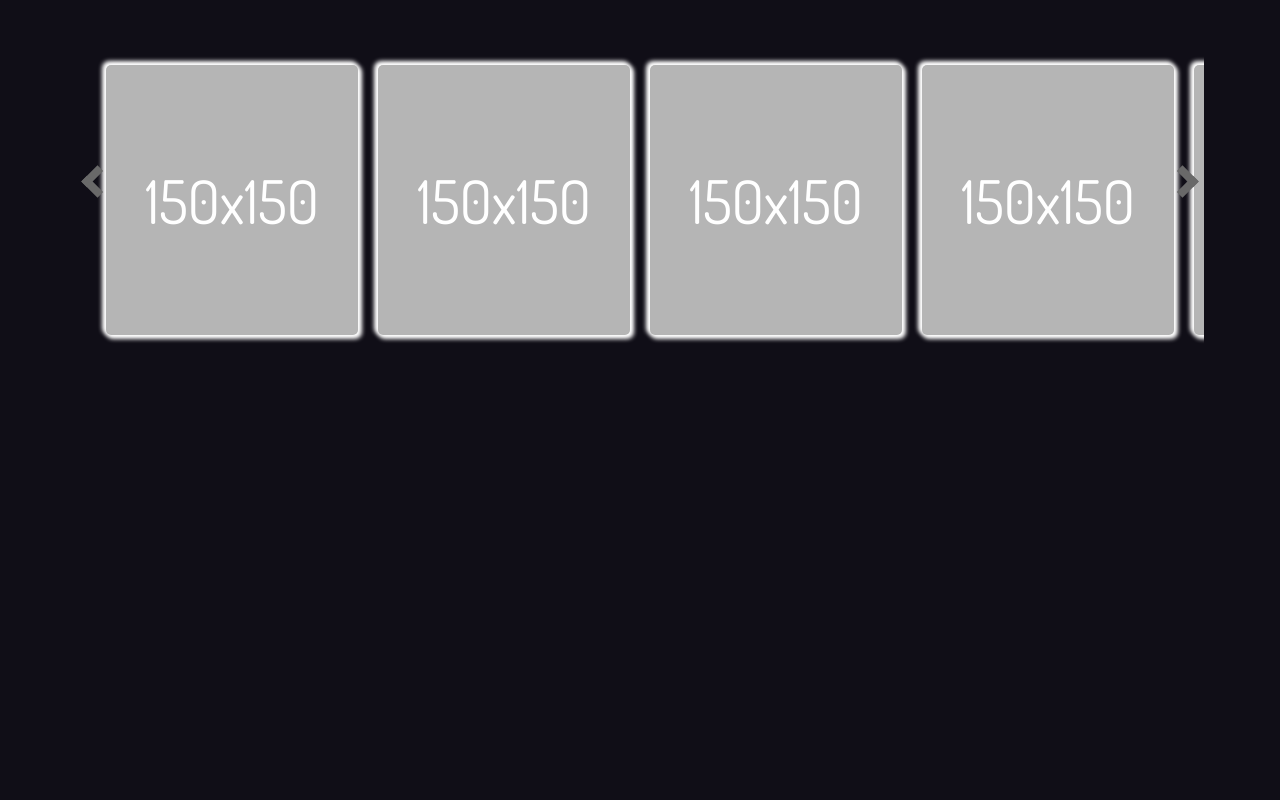
After one commit to Erozinho/IMPACTA-SSPI, a Django app: template templates/carrosel.html in a window 1280 px wide. The commit adds this page. Run offline with Django 5.2, Linux system fonts and the light colour scheme; the template is opened without the code that fills it, so the values that code supplies are empty.

Commit message:
✨feat: create carrosel.html

```diff
--- /dev/null
+++ b/static/carrosel.css
@@ -0,0 +1,86 @@
+@import url("https://fonts.googleapis.com/css?family=Dosis:400,700");
+
+body {
+    background-color: #100e17;
+    font: 16px/1.5 "Dosis", sans-serif;
+    margin: 0;
+    padding: 0;
+
+ }
+ #container {
+    height: 50vh;
+    display: grid;
+    place-items: center;
+    position: relative;
+}
+
+ #slider-container {
+     height: 300px;
+     width: 85vw;
+     max-width: 1400px;
+     position: relative;
+     overflow: hidden;
+     padding: 20px;
+ }
+ #slider-container .btn {
+     position: absolute;
+     top: calc(50% - 30px);
+     height: 15px;
+     width: 15px;
+     border-left: 8px solid #696969;
+     border-top: 8px solid #696969;
+     cursor: pointer;
+ }
+ #slider-container .btn:hover {
+     transform: scale(1.2);
+ }
+ #slider-container .btn.inactive {
+     border-color: #282828
+ }
+ #slider-container .btn:first-of-type {
+     transform: rotate(-45deg);
+     left: 10px
+ }
+ #slider-container .btn:last-of-type {
+     transform: rotate(135deg);
+     right: 10px;
+ }
+ #slider-container #slider {
+     display: flex;
+     width: 1000%;
+     height: 100%;
+     transition: all .5s;
+ }
+ #slider-container #slider .slide {
+     height: 90%;
+     margin: auto 10px;
+     background-color: #b5b5b5;
+     border-radius: 5px;
+     box-shadow: 2px 2px 4px 2px white, -2px -2px 4px 2px white;
+     display: grid;
+     place-items: center;
+ }
+ #slider-container #slider .slide span {
+     color: white;
+     font-size: 60px;
+ }
+ @media only screen and (min-width: 1100px) {
+     #slider-container #slider .slide {
+         width: calc(2.5% - 20px);
+     }
+ }
+ @media only screen and (max-width: 1100px) {
+     #slider-container #slider .slide {
+         width: calc(3.3333333% - 20px);
+     }
+ }
+ @media only screen and (max-width: 900px) {
+     #slider-container #slider .slide {
+         width: calc(5% - 20px);
+     }
+ }
+ @media only screen and (max-width: 550px) {
+     #slider-container #slider .slide {
+         width: calc(10% - 20px);
+     }
+ }
--- /dev/null
+++ b/templates/carrosel.html
@@ -0,0 +1,28 @@
+{% load static %}
+
+{% block content %}
+
+<link href="{% static 'carrosel.css' %}" rel="stylesheet">
+<script src="{% static 'carrosel.js' %}"></script>
+
+<body>
+	<div id="container">
+		<div id="slider-container">
+			<span onclick="slideRight()" class="btn"></span>
+			<div id="slider">
+				<div class="slide"><span>150x150</span></div>
+				<div class="slide"><span>150x150</span></div>
+				<div class="slide"><span>150x150</span></div>
+				<div class="slide"><span>150x150</span></div>
+				<div class="slide"><span>150x150</span></div>
+				<div class="slide"><span>150x150</span></div>
+				<div class="slide"><span>150x150</span></div>
+				<div class="slide"><span>150x150</span></div>
+				<div class="slide"><span>150x150</span></div>
+				<div class="slide"><span>150x150</span></div>
+			</div>
+			<span onclick="slideLeft()" class="btn"></span>
+		</div>
+	</div>
+</body>
+{% endblock content %}
--- a/templates/login.html
+++ b/templates/login.html
@@ -68,9 +68,6 @@
 
 
 
-
-
-
     </div>
 </div>
 
```
Also changed, not shown: static/base.css (+5 -2 lines), static/carrosel.js (added, +80 -0 lines), static/home.css (added, +11 -0 lines), templates/home.html (+9 -0 lines).
